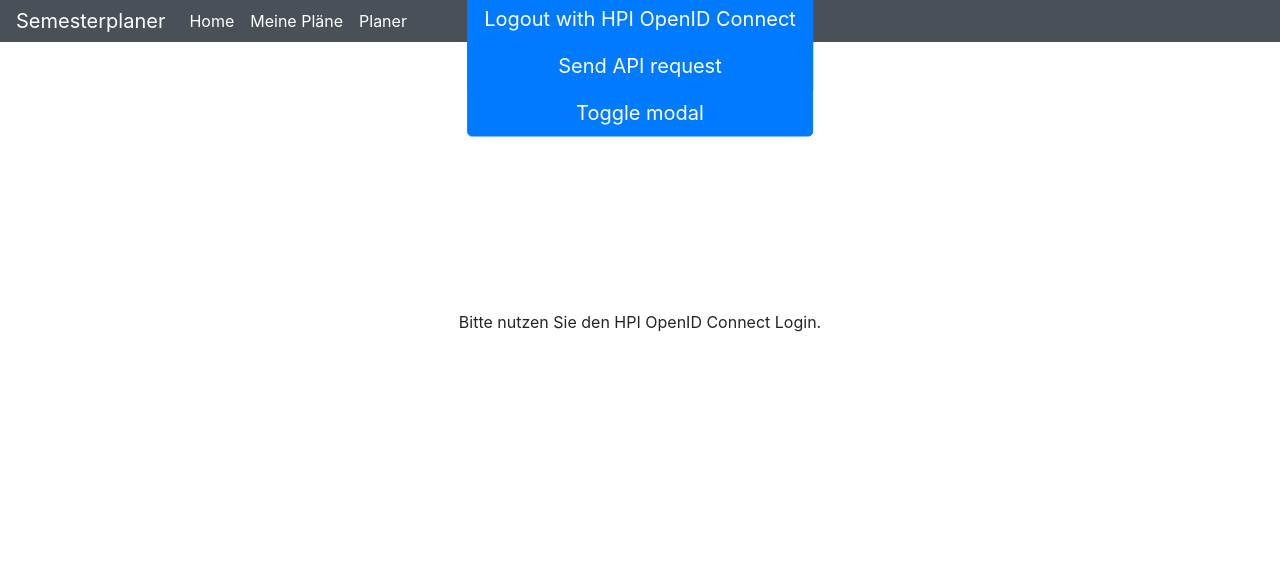
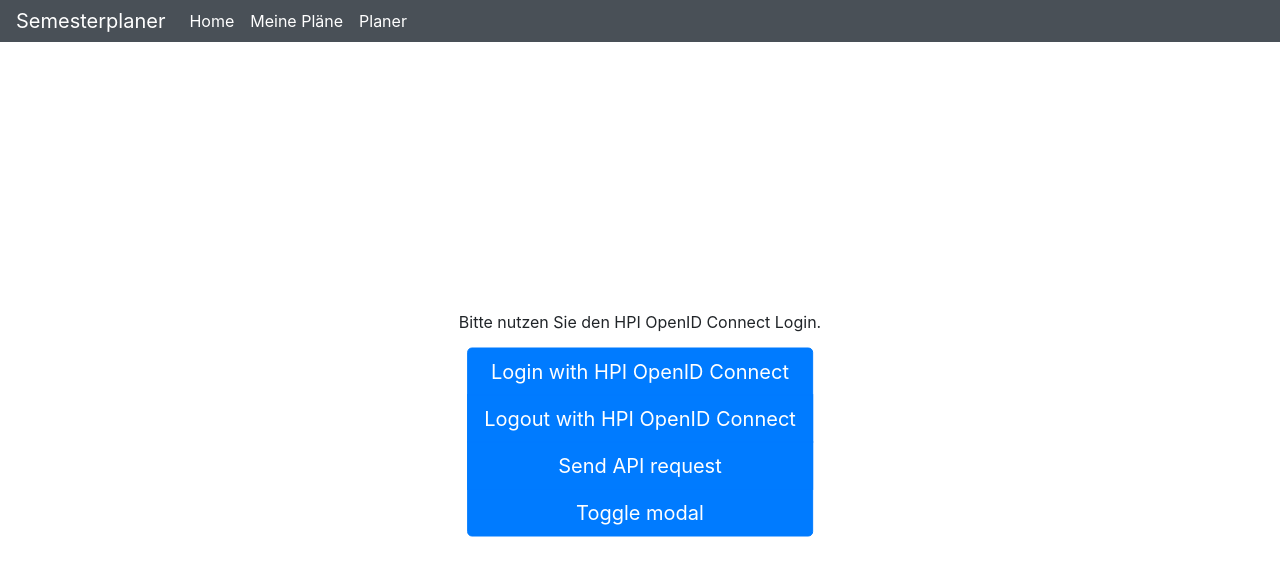
Before and after one commit to semesterplanner/sep-frontend, a React (Create React App) app: page /login in a window 1280 px wide. Shown: the top 576 px of the page. Built offline with nearby package versions, Linux system fonts and the light colour scheme.

Commit message:
merge both logins

```diff
--- a/src/components/Login/Login.css
+++ b/src/components/Login/Login.css
@@ -1,10 +1,7 @@
 .btn-group-vertical {
     left: 50%;
     transform: translate(-50%, -50%);
-}
-
-.btn-group {
-	top: 50%;
+    top: 400px;
 }
 
 .textfield {
```
